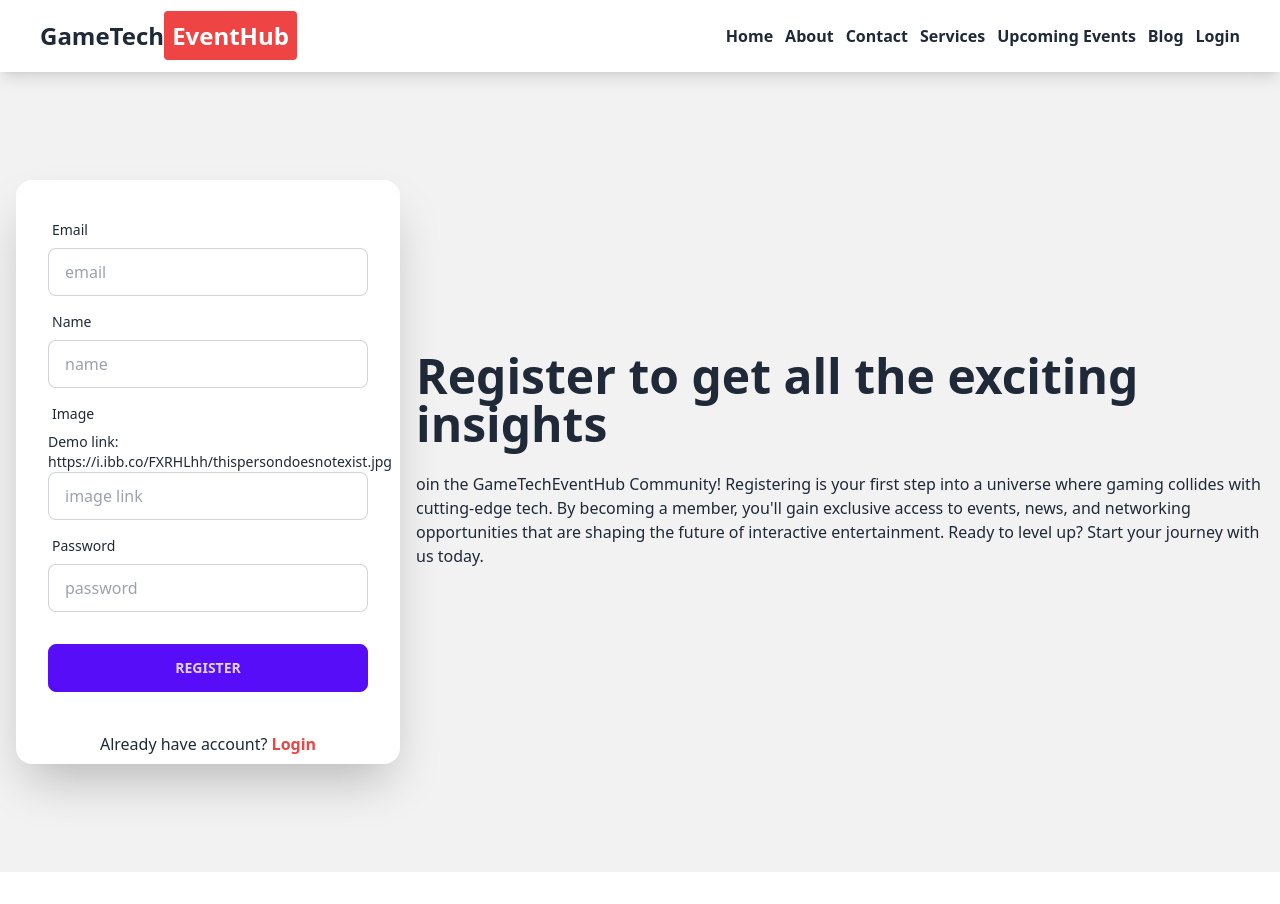
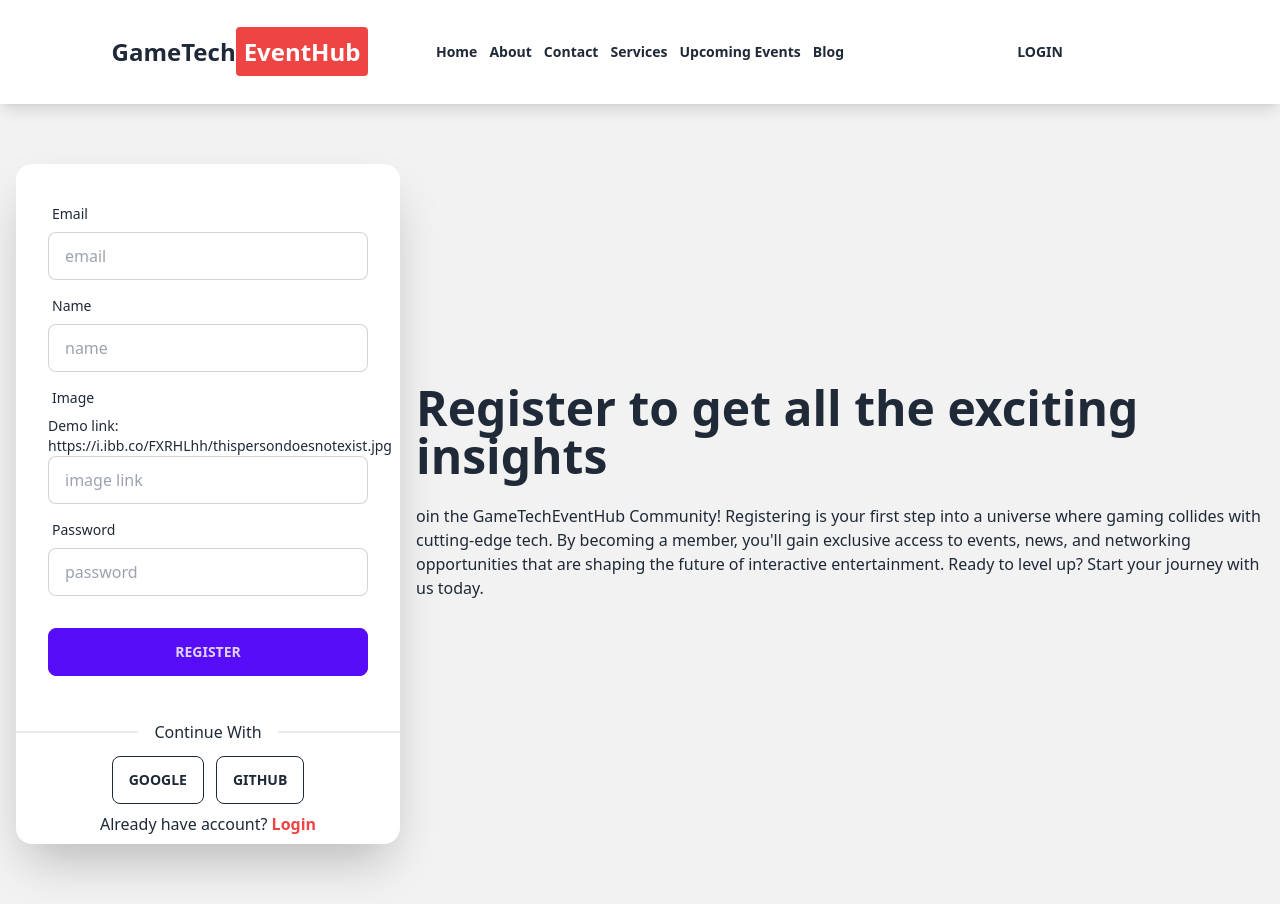
Before and after one commit to ShariarNiaj05/Game-Tech-Event-Hub, a React (Vite) app: page /register in a window 1280 px wide. Before the commit the page ends 872 px from the top, so only its background shows below. Built offline with nearby package versions, Linux system fonts and the light colour scheme; no server answers.

Commit message:
navbar changes and google login added

```diff
--- a/src/Components/Navbar/Navbar.jsx
+++ b/src/Components/Navbar/Navbar.jsx
@@ -3,8 +3,14 @@ import { NavLink } from "react-router-dom";
 import { AuthContext } from "../../Firebase/AuthProvider";
 import toast, { Toaster } from "react-hot-toast";
 
+
+
+
+
 const Navbar = () => {
   const { user, logOut } = useContext(AuthContext);
+
+
 
   const handleLogOut = () => {
     logOut()
@@ -19,15 +25,7 @@ const Navbar = () => {
   const linkStyle = ({ isActive, isPending }) =>
     isPending ? "pending" : isActive ? "bg-red-500 text-white rounded p-2" : "";
 
-  return (
-    <div className=" flex flex-col md:flex-row justify-between sticky px-10 py-5 shadow-lg">
-      <div>
-        <h2 className=" text-2xl font-bold text-center">
-          GameTech
-          <span className=" bg-red-500 text-white p-2 rounded">EventHub</span>
-        </h2>
-      </div>
-      <div className=" flex items-center gap-3 font-bold text-center mt-5 md:mt-0">
+    const navLink = <>
     <NavLink to={"/"} className={linkStyle}>
               Home
             </NavLink>
@@ -47,16 +45,76 @@ const Navbar = () => {
               Blog
             </NavLink>
 
+
+    </>
+
+  return (
+    <div className=" flex flex-col md:flex-row justify-between sticky px-10 py-5 shadow-lg z-50">
+
+
+<div className="navbar bg-base-100 flex-col md:flex-row justify-center items-center">
+  <div className="navbar-start justify-center items-center">
+    <div className="dropdown z-10 items-center gap-3 font-bold text-center mt-5 md:mt-0">
+      <label tabIndex={0} className="btn btn-ghost lg:hidden justify-center items-center">
+        <svg xmlns="http://www.w3.org/2000/svg" className="h-5 w-5" fill="none" viewBox="0 0 24 24" stroke="currentColor"><path strokeLinecap="round" strokeLinejoin="round" strokeWidth="2" d="M4 6h16M4 12h8m-8 6h16" /></svg>
+      </label>
+      <ul tabIndex={0} className="menu menu-sm dropdown-content mt-3 p-2 shadow  bg-base-100 rounded-box w-52">
+        {navLink}
+      </ul>
+    </div>
+    <h2 className=" text-base md:text-2xl font-bold text-center">
+          GameTech
+          <span className=" bg-red-500 text-white p-2 rounded">EventHub</span>
+        </h2>
+  </div>
+  <div className="navbar-center hidden z-10 lg:flex justify-center items-center">
+    <ul className="menu menu-horizontal px-1 items-center gap-3 font-bold text-center mt-5 md:mt-0">
+
+            {navLink}
+    </ul>
+  </div>
+        <div className="navbar-end justify-center items-center">
+          {
+            user && <>
+              <label tabIndex={0} className="btn btn-ghost btn-circle avatar">
+            <div className="w-10 rounded-full">
+                <img src={user.photoURL} />
+            </div>
+          </label>
+                <p>{ user.displayName}</p>
+            </>
+        }
   {user ? (
               <button onClick={handleLogOut} className=" btn btn-ghost">
                 Sign Out
               </button>
             ) : (
-          <NavLink to={"/login"} className={linkStyle}>
-            Login
+              <NavLink to={"/login"} >
+                <button className=" btn btn-ghost">Login</button>
               </NavLink>
             )}
   </div>
+</div>
+
+
+
+
+
+
+   {/*    -------------
+      <div>
+        <h2 className=" text-2xl font-bold text-center">
+          GameTech
+          <span className=" bg-red-500 text-white p-2 rounded">EventHub</span>
+        </h2>
+      </div>
+      <div className=" flex items-center gap-3 font-bold text-center mt-5 md:mt-0">
+        {navlink}
+      </div>
+--------------------- */}
+
+
+
 
       {/* <div className=" flex items-center gap-3 font-bold">
         <NavLink to={"/"} className={({ isActive, isPending }) =>
--- a/src/Firebase/AuthProvider.jsx
+++ b/src/Firebase/AuthProvider.jsx
@@ -1,17 +1,26 @@
-import { createUserWithEmailAndPassword, onAuthStateChanged, signInWithEmailAndPassword, signOut } from "firebase/auth";
+import { GoogleAuthProvider, createUserWithEmailAndPassword, onAuthStateChanged, signInWithEmailAndPassword, signInWithPopup, signOut } from "firebase/auth";
 import { createContext, useEffect, useState } from "react";
 import auth from "./firebase.config";
 
 export const AuthContext = createContext(null);
 
+
+const googleProvider = new GoogleAuthProvider()
+
 const AuthProvider = ({ children }) => {
     const [user, setUser] = useState(null);
     const [loading, setLoading] = useState(true)
 
+    const googleSignIn = () => {
+        setLoading(true);
+        return signInWithPopup(auth, googleProvider)
+    }
 
-    const registerUser = (name, email, img, password) => {
+    const registerUser = (email, password) => {
         setLoading(true);
+
         return createUserWithEmailAndPassword(auth, email, password)
+
     }
 
     const signInUser = (email, password) => {
@@ -39,6 +48,7 @@ const AuthProvider = ({ children }) => {
         loading,
         registerUser,
         signInUser,
+        googleSignIn,
         logOut,
     }
     return (
--- /dev/null
+++ b/src/Firebase/SocialSignIn/SocialSignIn.jsx
@@ -0,0 +1,31 @@
+import { useContext } from "react";
+import { AuthContext } from "../AuthProvider";
+import toast, { Toaster } from "react-hot-toast";
+
+const SocialSignIn = () => {
+    const { googleSignIn } = useContext(AuthContext);
+
+    const handleSocialLogin = media => {
+        media()
+            .then(result => {
+            toast.success('Signed In Successful')
+            })
+            .catch(error => {
+            toast.error(error.message)
+        })
+    }
+  return (
+      <>
+          <div className=" divider"> Continue With</div>
+      <div className=" flex gap-3 justify-center items-center">
+        <button onClick={()=>handleSocialLogin(googleSignIn)} className=" btn btn-outline font-bold">
+          Google
+        </button>
+        <button className=" btn btn-outline font-bold">Github</button>
+          </div>
+          <Toaster></Toaster>
+    </>
+  );
+};
+
+export default SocialSignIn;
--- a/src/Pages/Login/Login.jsx
+++ b/src/Pages/Login/Login.jsx
@@ -2,6 +2,7 @@ import { useContext } from "react";
 import { Link, useLocation, useNavigate } from "react-router-dom";
 import { AuthContext } from "../../Firebase/AuthProvider";
 import toast, { Toaster } from "react-hot-toast";
+import SocialSignIn from "../../Firebase/SocialSignIn/SocialSignIn";
 
 const Login = () => {
   const { signInUser } = useContext(AuthContext);
@@ -17,7 +18,7 @@ const Login = () => {
     // console.log(email, password);
 
       signInUser(email, password)
-      .then((result) => {
+        .then((result) => {
         const presentUser = result.user;
 
 
@@ -25,8 +26,8 @@ const Login = () => {
 
         toast.success('Login Successful')
       })
-      .catch((error) => {
-        toast.error(error.message);
+        .catch((error) => {
+          toast.error(error.message);
       });
   };
   return (
@@ -77,6 +78,7 @@ const Login = () => {
               </button>
             </div>
           </form>
+          <SocialSignIn></SocialSignIn>
           <div className=" text-center p-2">
             New to our website?{" "}
             <Link to={"/register"}>
--- a/src/Pages/Register/Register.jsx
+++ b/src/Pages/Register/Register.jsx
@@ -2,6 +2,8 @@ import { useContext } from "react";
 import { Link, useNavigate } from "react-router-dom";
 import { AuthContext } from "../../Firebase/AuthProvider";
 import toast, { Toaster } from "react-hot-toast";
+import SocialSignIn from "../../Firebase/SocialSignIn/SocialSignIn";
+import { updateProfile } from "firebase/auth";
 
 const Register = () => {
   const { registerUser } = useContext(AuthContext);
@@ -25,10 +27,19 @@ const Register = () => {
       return toast.error('Password should have at least one special character')
     }
 
-    registerUser(name, email, img, password)
+    registerUser(email, password)
       .then((result) => {
-        toast.success('Registration successful');
-        navigate('/')
+        updateProfile(result.user, {
+          displayName: name,
+          photoURL: img
+        })
+          .then(res => console.log(res))
+          .catch(error => {
+          console.log(error.message);
+          })
+          toast.success('Registration successful');
+          navigate('/')
+
       })
       .catch((error) => {
         toast.error(error.message);
@@ -112,6 +123,7 @@ const Register = () => {
               </button>
             </div>
           </form>
+          <SocialSignIn></SocialSignIn>
           <div className=" text-center p-2">
             Already have account?{" "}
             <Link to={"/login"}>
```
Lines whose indentation alone changed are shown as unchanged.
